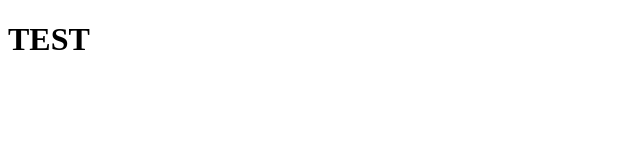
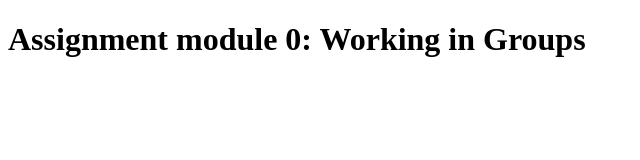
Before and after one commit to OsloMet-web/oblig-1-group-69, a plain HTML site: page index.html in a window 1280 px wide. Shown: the whole page, without its empty margins (0-640 px from the left). Drawn offline with Linux system fonts and the light colour scheme.

Commit message:
Page title

```diff
--- a/index.html
+++ b/index.html
@@ -6,6 +6,7 @@
 		<title>Document</title>
 	</head>
 	<body>
-		<h1>TEST</h1>
+		<h1>Assignment module 0: Working in Groups
+		</h1>
 	</body>
 </html>
```
